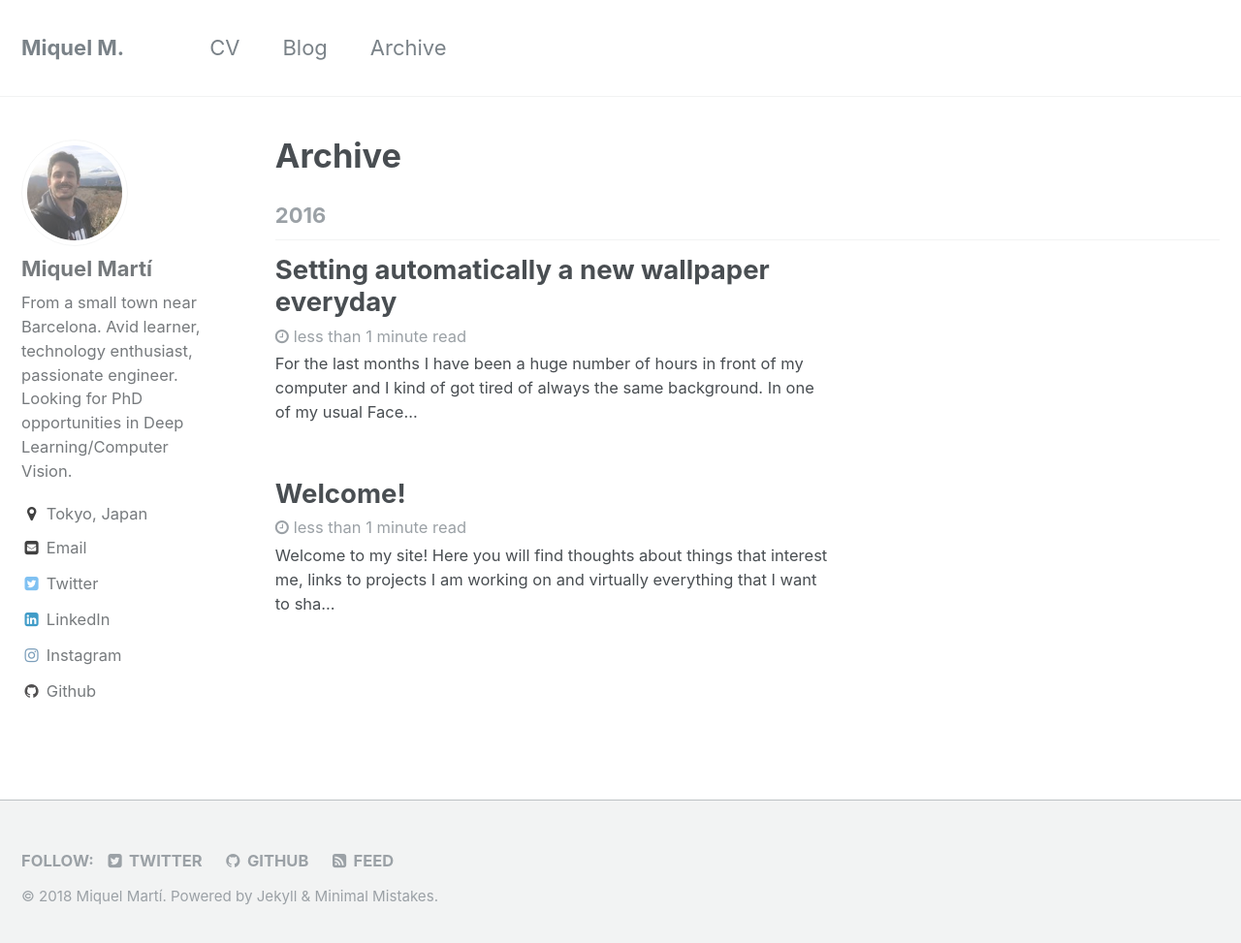
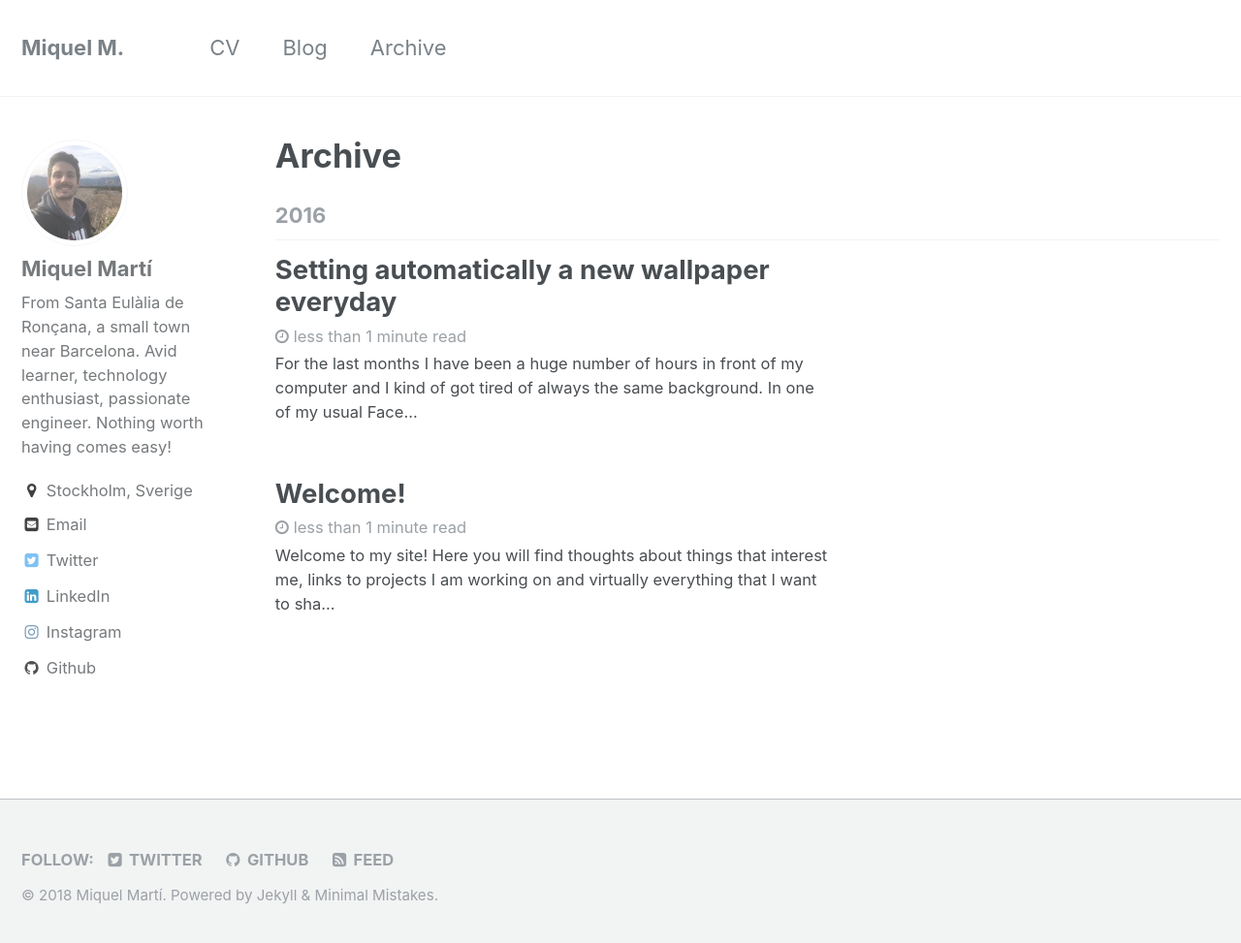
Before and after one commit to miquelmarti/miquelmarti.github.io, a Jekyll site: the page built from _pages/archive.html, in a window 1280 px wide and 980 px high. Shown: the top 973 px of the window at 97% size. Built offline with Jekyll 4.4.1, drawn with Linux system fonts in a browser that asks for light colours.

Commit message:
Content updaty

```diff
--- a/_config.yml
+++ b/_config.yml
@@ -10,7 +10,7 @@ locale                   : "en"
 title                    : "Miquel M."
 title_separator          : "-"
 name                     : "Miquel Martí"
-description              : "miquelmarti.github.io"
+description              : "miquel.ml"
 url                      : # the base hostname & protocol for your site e.g. "https://mmistakes.github.io"
 baseurl                  : # the subpath of your site, e.g. "/blog"
 repository               : "miquelmarti/miquelmarti.github.io"
@@ -80,11 +80,11 @@ author:
   name             : "Miquel Martí"
   avatar           : "/assets/images/miquel_icon.jpg"
   bio              : |
-                      From a small town near Barcelona.
+                      From Santa Eulàlia de Ronçana, a small town near Barcelona.
                       Avid learner, technology enthusiast, passionate engineer.
-                      Looking for PhD opportunities in Deep Learning/Computer Vision.
+                      Nothing worth having comes easy!
 
-  location         : "Tokyo, Japan"
+  location         : "Stockholm, Sverige"
   email            : "miquelmr@kth.se"
   uri              :
   bitbucket        :
```
Also changed, not shown: index.html (+7 -3 lines).
